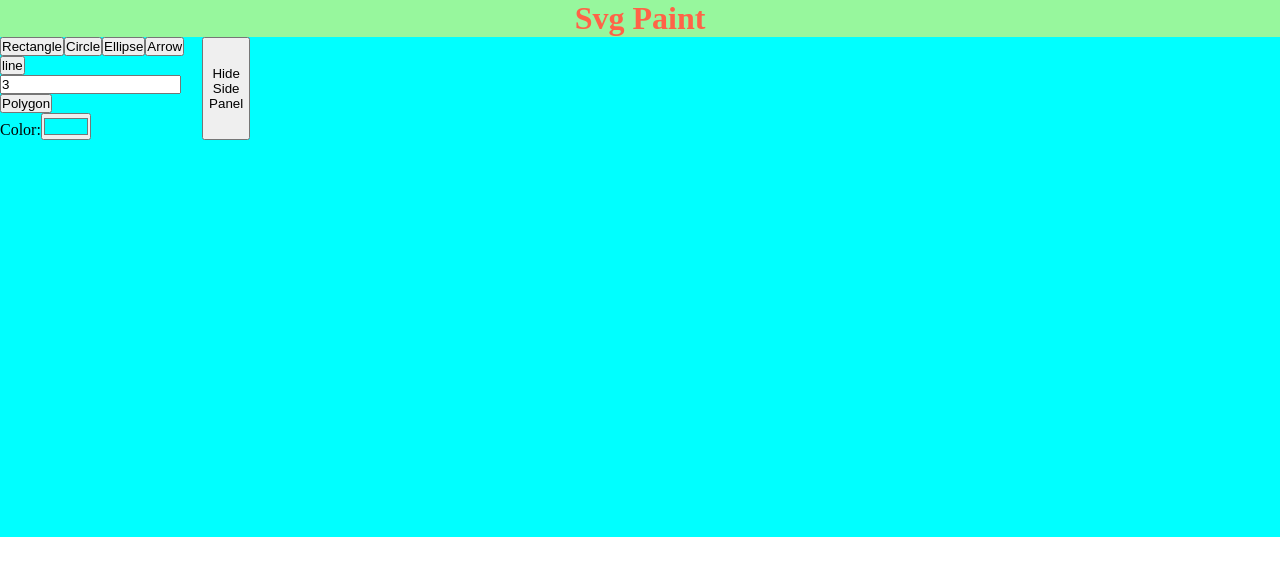
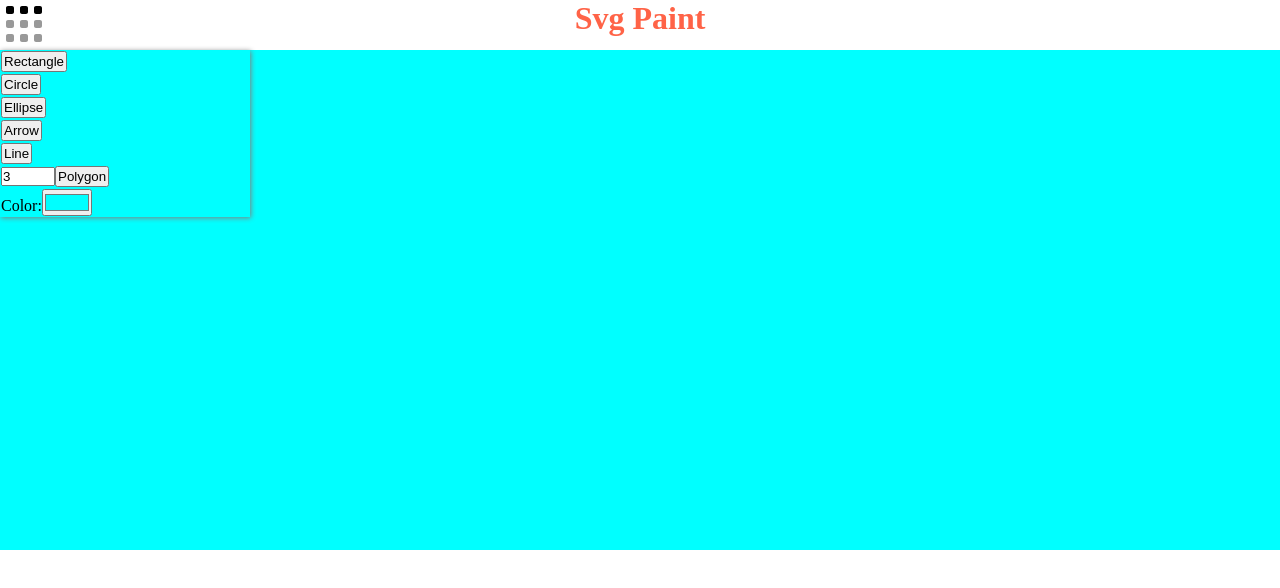
Before and after one commit to abhay18e/Svg-Paint-Reactjs, a React (Create React App) app: page / in a window 1280 px wide. Shown: the top 588 px of the page. Built offline with nearby package versions, Linux system fonts and the light colour scheme.

Commit message:
update......

```diff
--- a/src/App.css
+++ b/src/App.css
@@ -11,9 +11,10 @@
 }
 
 #heading {
+  position: relative;;
   text-align: center;
   color: tomato;
-  background-color: #97f79d;
+  height: 50px;
 }
 
 
@@ -37,11 +38,19 @@
   position: absolute;
   display: flex;
   flex-direction: row;
+  align-items: flex-start;
   width: 250px;
   left:0px;
   top: 0px;
 }
 
 #side-panel-button{
+  background-color: rgba(0,0,0,0);
+  border: none;
+  position: absolute;
+  top: 0px;
+  left: 0px;
+  padding: 0px;
+  margin: 0px;
 
 }
--- a/src/App.js
+++ b/src/App.js
@@ -5,6 +5,7 @@ import DrawShape from './component/draw-shape';
 import SidePanel from './component/side-panel';
 import rotatedVector from './util/rotate-vector';
 import shapeInfo from './util/shape-info';
+import MenuIcon from "./media/menu.svg"
 
 function App(){
   let [shapeList,setShapeList] = useState([])
@@ -95,6 +96,7 @@ function App(){
   function handleCLick(e){
     if(e.target.id === "outer-container" || e.target.id === "svg-container"){
       setActiveShapeIndex(null)
+      setIsShowSidePanel(false)
     }
   }
 
@@ -102,8 +104,15 @@ function App(){
 
   return (
      <div id="outer-container" onClick={handleCLick}>
+        <div id="heading">
+        <h1 >Svg Paint</h1>
 
-        <h1 id="heading">Svg Paint</h1>
+         <button
+            id="side-panel-button"
+            onClick={()=>setIsShowSidePanel(bool=>!bool)}>
+              <img src={MenuIcon} width={48} height={48}  alt="menu-icon" />
+            </button>
+        </div>
 
         <div id="paint-container">
           <svg
@@ -148,11 +157,7 @@ function App(){
             backgroundColor={backgroundColor}
             />}
 
-            <button
-            id="side-panel-button"
-            onClick={()=>setIsShowSidePanel(bool=>!bool)}>
-              {isShowSidePanel ? "Hide Side Panel" : "ShowSidePanel"}
-            </button>
+
 
           </div>
 
--- a/src/component/side-panel.js
+++ b/src/component/side-panel.js
@@ -2,9 +2,29 @@ import { useState } from 'react'
 function SidePanel({addShape,shape,updateShapeList,backgroundColor,setBackgroundColor}){
   const [vertexCount,setVertexCount] = useState(3)
 
+  const flexContainerStyle = {
+    display: "flex",
+    flexDirection: "row",
+    flexWrap: "wrap",
+    boxShadow: "1px 1px 5px grey",
+  }
+
+  const flexItemStyle = {
+    flex:"95%",
+    margin:"1px",
+  }
+
+  const inputStyle ={
+
+    width:"50px",
+  }
+  const buttonStyle = {
+    padding:"1px",
+  }
+
   const handleVertexCount = (e)=>{
       const value =Number(e.target.value)
-      value >= 3 ? setVertexCount(value) : setVertexCount(3)
+      setVertexCount(value)
   }
 
    const handleColor = (fillColor)=>{
@@ -29,32 +49,45 @@ function SidePanel({addShape,shape,updateShapeList,backgroundColor,setBackground
    }
 
     return (
-      <div id="side-panel">
-        <div id="shapes">
-        <button onClick={()=>addShape("rectangle")}>
+      <div style={flexContainerStyle} id="side-panel">
+
+          <div style={flexItemStyle} className="flex-item">
+            <button style={buttonStyle} onClick={() => addShape("rectangle")}>
               Rectangle
             </button>
-        <button onClick={()=>addShape("circle")}>
+          </div>
+          <div style={flexItemStyle} className="flex-item">
+            <button style={buttonStyle} onClick={() => addShape("circle")}>
               Circle
             </button>
-        <button onClick={()=>addShape("ellipse")}>
+          </div>
+          <div style={flexItemStyle} className="flex-item">
+            <button style={buttonStyle} onClick={() => addShape("ellipse")}>
               Ellipse
             </button>
-        <button onClick={()=>addShape("arrow")}>
+          </div>
+          <div style={flexItemStyle} className="flex-item">
+            <button style={buttonStyle} onClick={() => addShape("arrow")}>
               Arrow
             </button>
-        <button onClick={()=>addShape("line")}>
-          line
+          </div>
+          <div style={flexItemStyle} className="flex-item">
+            <button style={buttonStyle} onClick={() => addShape("line")}>
+              Line
             </button>
-          <input type='number' value={vertexCount} onChange={handleVertexCount} />
-          <button onClick={()=>addShape("polygon",vertexCount)}>
+          </div>
+          <div style={flexItemStyle} className='flex-item'>
+            <input style={inputStyle} type='number' value={vertexCount} onChange={handleVertexCount} />
+            <button style={buttonStyle} onClick={()=>addShape("polygon",vertexCount)} disabled={vertexCount<3}>
               Polygon
             </button>
           </div>
 
-        <div>
+
+
+        <div style={flexItemStyle} className='flex-item'>
         <label htmlFor="background-color">Color:</label>
-        <input
+        <input style={inputStyle}
           type="color"
           id="backgroundColor"
           value={backgroundColor}
@@ -64,45 +97,46 @@ function SidePanel({addShape,shape,updateShapeList,backgroundColor,setBackground
 
    {
    shape &&
-  <div>
-      <div>
+  <>
+      <div style={flexItemStyle} className='flex-item'>
         <label htmlFor="fill-color">Color:</label>
-        <input
+        <input style={inputStyle}
           type="color"
           id="fillColor"
           value={shape.fillColor}
           onChange={(e) => handleColor(e.target.value)}
         />
       </div>
-      <div>
+      <div style={flexItemStyle} className='flex-item'>
         <label htmlFor="strokeColor">Stroke Color:</label>
-        <input
+        <input style={inputStyle}
           type="color"
           id="strokeColor"
           value={shape.strokeColor}
           onChange={(e) => handleStrokeColor(e.target.value)}
         />
       </div>
-      <div>
+      <div style={flexItemStyle} className='flex-item'>
         <label htmlFor="strokeWidth">Stroke Width:</label>
-        <input
+        <input style={inputStyle}
           type="number"
           id="strokeWidth"
           value={shape.strokeWidth}
           onChange={(e) => handleStrokeWidth(Number(e.target.value))}
         />
       </div>
-      <div>
+      <div style={flexItemStyle} className='flex-item'>
         <label htmlFor="rotation">Rotation:</label>
-        <input
+        <input style={inputStyle}
           type="number"
           id="rotation"
           value={shape.rotation}
           onChange={(e) => handleRotation(Number(e.target.value))}
         />
       </div>
-      </div>
+      </>
 }
+
       </div>
     )
   }
```
Also changed, not shown: src/media/menu.svg (added). Lines whose indentation alone changed are shown as unchanged.
